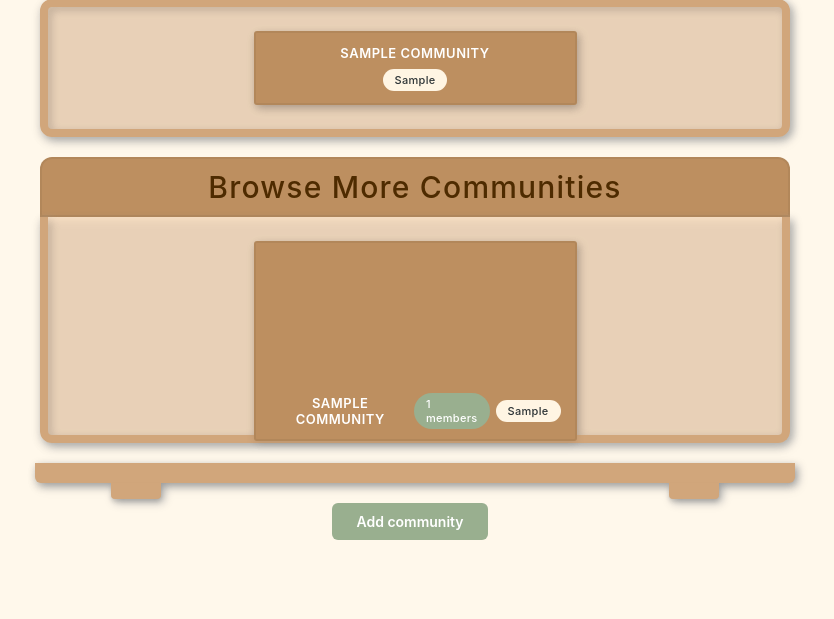
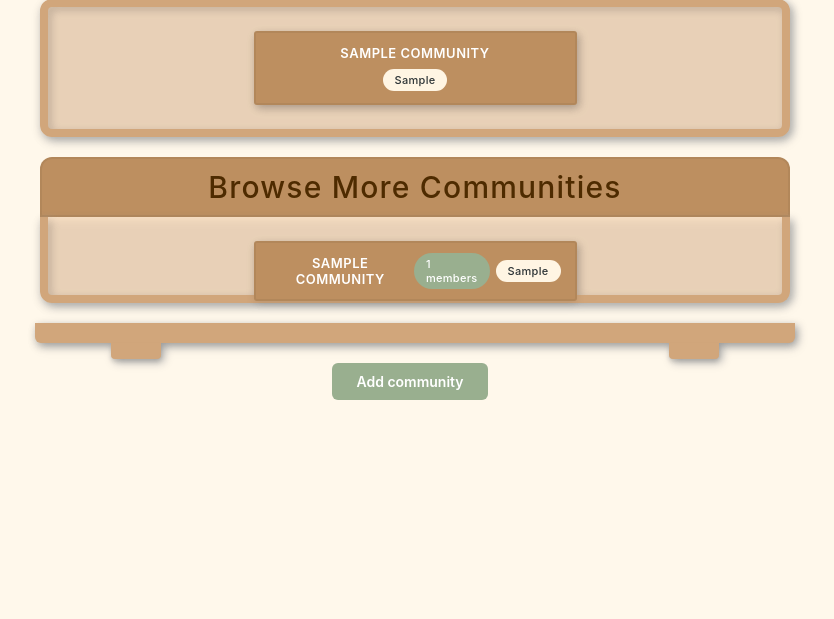
Before and after one commit to ralphwoollcombe/drobe, a Django app: template main_app/templates/main_app/community_list.html in a window 1280 px wide. Shown: the part 234-853 px from the top of the page, without its empty margins (225-1059 px from the left). Run offline with Django 5.2, Linux system fonts and the light colour scheme; the template is opened without the code that fills it: values that come from a table or form of the project are taken from there, others are empty; tables that the repository leaves empty hold one stand-in row (values such as "Sample post"); some web fonts are replaced.

Commit message:
removed image container

```diff
--- a/main_app/templates/main_app/community_list.html
+++ b/main_app/templates/main_app/community_list.html
@@ -55,8 +55,6 @@
     {% else %}
       {% for community in other_communities %}
       <a href="{% url 'community-detail' community.id %}" class="card">
-        <div class="card-img-container">
-        </div>
         <div class="card-info">
           <h2 class="card-title">{{ community.name }}</h2>
           <div class="card-tags">
```
